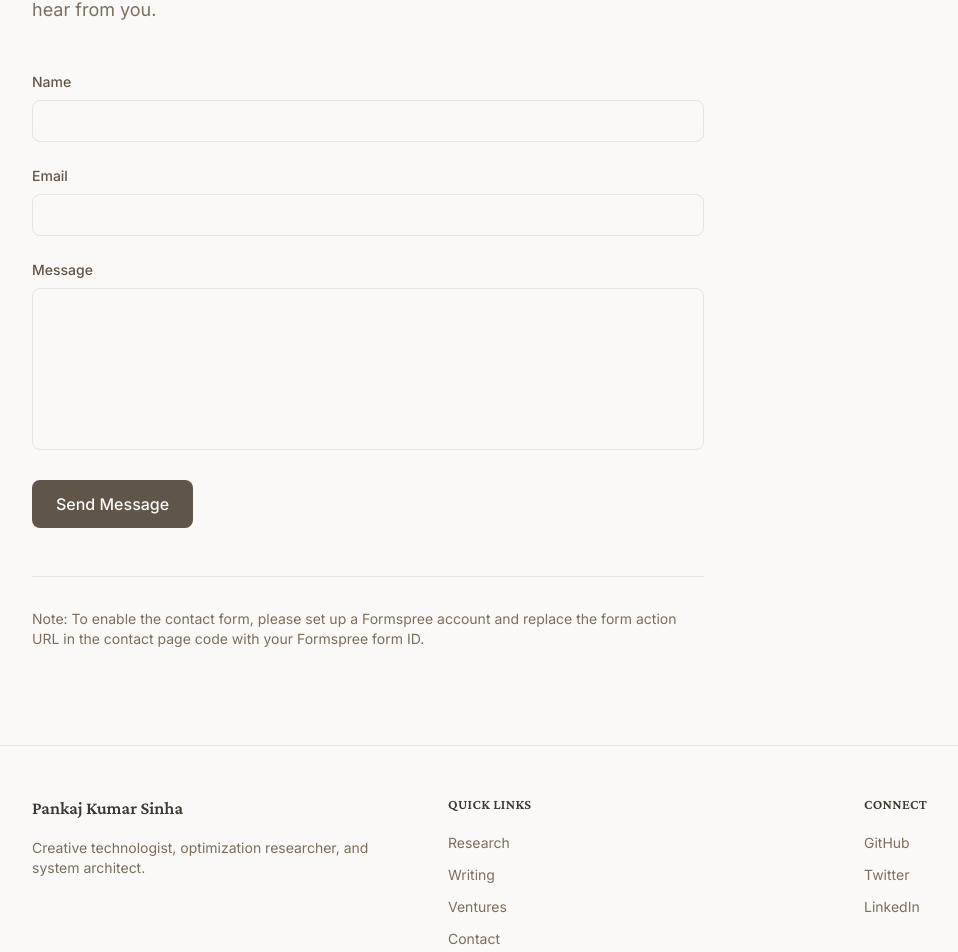
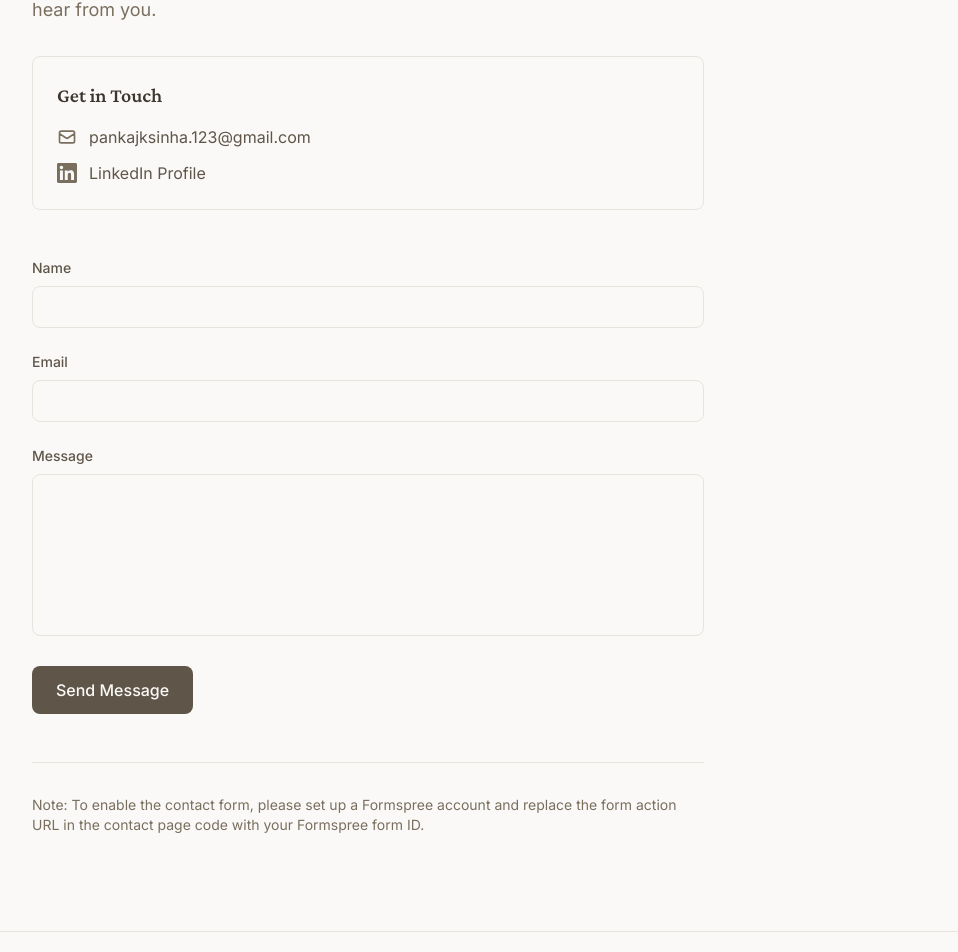
Before and after one commit to DarkEmperor75/pankaj-sinha, a Next.js app: page /contact in a window 1280 px wide. Shown: the part 257-1209 px from the top of the page, without its empty margins (0-958 px from the left). Built offline with nearby package versions, Linux system fonts and the light colour scheme.

Commit message:
Add LinkedIn and Gmail contact information to Footer and Contact page

```diff
--- a/src/components/Footer.tsx
+++ b/src/components/Footer.tsx
@@ -11,9 +11,16 @@ const Footer = () => {
   ]
 
   const socialLinks = [
-    { href: 'https://github.com', label: 'GitHub', icon: 'github' },
-    { href: 'https://twitter.com', label: 'Twitter', icon: 'twitter' },
-    { href: 'https://linkedin.com', label: 'LinkedIn', icon: 'linkedin' },
+    {
+      href: 'https://www.linkedin.com/in/pankaj-sinha-0a191a129/',
+      label: 'LinkedIn',
+      icon: 'linkedin'
+    },
+    {
+      href: 'mailto:pankajksinha.123@gmail.com',
+      label: 'Email',
+      icon: 'email'
+    },
   ]
 
   return (
--- a/src/pages/contact.tsx
+++ b/src/pages/contact.tsx
@@ -52,10 +52,53 @@ const Contact: NextPage = () => {
             <h1 className="text-4xl md:text-5xl font-serif font-semibold text-warm-900 dark:text-warm-100 mb-4">
               Contact
             </h1>
-            <p className="text-lg text-warm-600 dark:text-warm-400 font-sans mb-12">
+            <p className="text-lg text-warm-600 dark:text-warm-400 font-sans mb-8">
               Interested in collaboration, research discussions, or have questions?
               I&apos;d love to hear from you.
             </p>
+
+            {/* Direct Contact Information */}
+            <div className="mb-12 p-6 rounded-lg border border-warm-200 dark:border-warm-800 bg-warm-50 dark:bg-warm-950">
+              <h2 className="text-xl font-serif font-semibold text-warm-900 dark:text-warm-100 mb-4">
+                Get in Touch
+              </h2>
+              <div className="space-y-3">
+                <a
+                  href="mailto:pankajksinha.123@gmail.com"
+                  className="flex items-center text-warm-700 dark:text-warm-300 hover:text-warm-900 dark:hover:text-warm-100 transition-colors font-sans group"
+                >
+                  <svg
+                    className="w-5 h-5 mr-3 text-warm-600 dark:text-warm-400"
+                    fill="none"
+                    stroke="currentColor"
+                    viewBox="0 0 24 24"
+                  >
+                    <path
+                      strokeLinecap="round"
+                      strokeLinejoin="round"
+                      strokeWidth={2}
+                      d="M3 8l7.89 5.26a2 2 0 002.22 0L21 8M5 19h14a2 2 0 002-2V7a2 2 0 00-2-2H5a2 2 0 00-2 2v10a2 2 0 002 2z"
+                    />
+                  </svg>
+                  <span className="group-hover:underline">pankajksinha.123@gmail.com</span>
+                </a>
+                <a
+                  href="https://www.linkedin.com/in/pankaj-sinha-0a191a129/"
+                  target="_blank"
+                  rel="noopener noreferrer"
+                  className="flex items-center text-warm-700 dark:text-warm-300 hover:text-warm-900 dark:hover:text-warm-100 transition-colors font-sans group"
+                >
+                  <svg
+                    className="w-5 h-5 mr-3 text-warm-600 dark:text-warm-400"
+                    fill="currentColor"
+                    viewBox="0 0 24 24"
+                  >
+                    <path d="M20.447 20.452h-3.554v-5.569c0-1.328-.027-3.037-1.852-3.037-1.853 0-2.136 1.445-2.136 2.939v5.667H9.351V9h3.414v1.561h.046c.477-.9 1.637-1.85 3.37-1.85 3.601 0 4.267 2.37 4.267 5.455v6.286zM5.337 7.433c-1.144 0-2.063-.926-2.063-2.065 0-1.138.92-2.063 2.063-2.063 1.14 0 2.064.925 2.064 2.063 0 1.139-.925 2.065-2.064 2.065zm1.782 13.019H3.555V9h3.564v11.452zM22.225 0H1.771C.792 0 0 .774 0 1.729v20.542C0 23.227.792 24 1.771 24h20.451C23.2 24 24 23.227 24 22.271V1.729C24 .774 23.2 0 22.222 0h.003z" />
+                  </svg>
+                  <span className="group-hover:underline">LinkedIn Profile</span>
+                </a>
+              </div>
+            </div>
 
             <form onSubmit={handleSubmit} className="space-y-6">
               <div>
```
